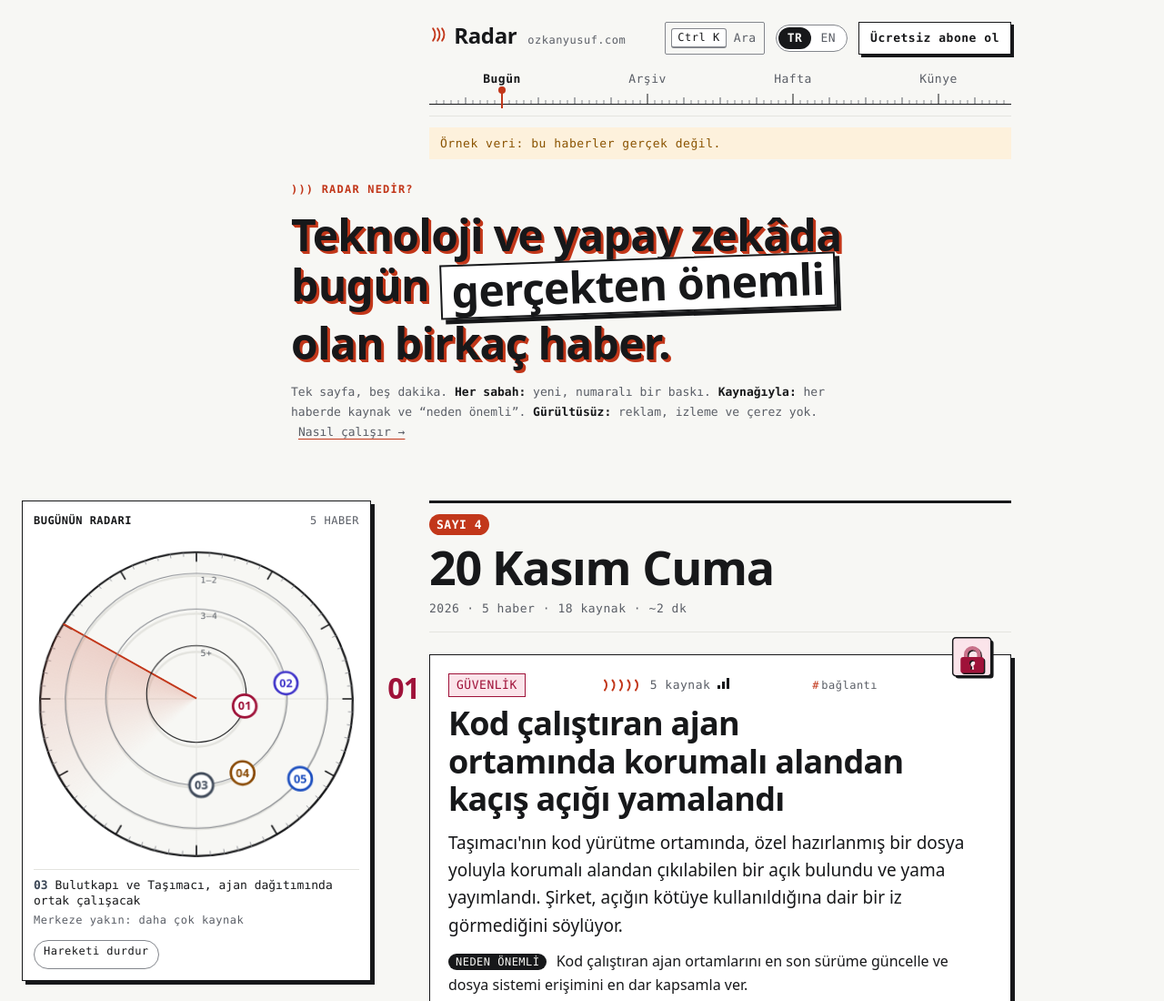
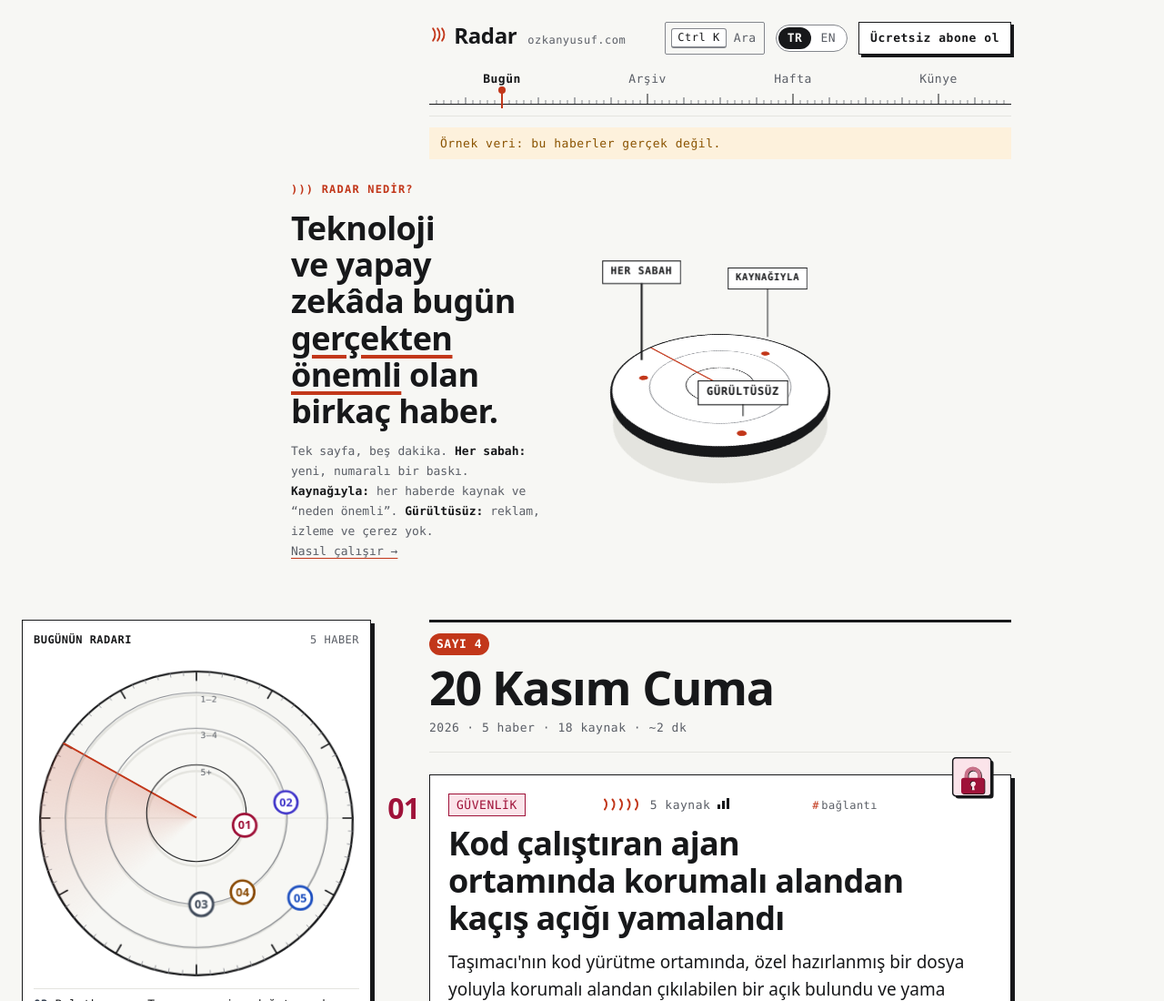
Before and after one commit to ysfzkn/radar-ai-news, an Astro site in the folder site/: page / in a window 1280 px wide. Shown: the top 1100 px of the page at 91% size. Built offline with nearby package versions, Linux system fonts and the light colour scheme; Astro itself is replaced by a stand-in of ours; a web font is replaced by a local one.

Commit message:
feat: a three-dimensional radar table beside the home page's introduction
The dish is a slab tipped back in perspective with its ground shadow below, its
beam turns, and Radar's three promises stand over it as plates on poles. The
pointer tips it; the pause control and reduced motion hold it still.

Co-Authored-By: Claude Fable 5.2 <noreply@anthropic.com>

```diff
--- a/site/src/components/Pitch.astro
+++ b/site/src/components/Pitch.astro
@@ -1,6 +1,9 @@
 ---
-// What Radar is, said once at the top of the home page, for a reader who has just arrived: a
-// headline set like raised type, with its three facts on one mono line under it.
+// What Radar is, said once at the top of the home page, for a reader who has just arrived: the
+// statement, and beside it a small radar table built in three dimensions. The dish is a slab seen
+// from above at an angle, its beam turns, and Radar's three promises stand over it as plates on
+// poles, each over its own blip. The promises are spelled out in the paragraph; the table is
+// decoration.
 import { COPY } from "../lib/copy";
 import { routes } from "../lib/routes";
 import type { Lang } from "../lib/schema";
@@ -14,6 +17,7 @@ const [before, marked, after] = pitch.lead;
 ---
 
 <section class="pitch" aria-label={pitch.label}>
+  <div class="pitch-copy">
     <p class="pitch-label">))) {pitch.label}</p>
     <p class="pitch-lead">{before}<em class="pitch-mark">{marked}</em>{after}</p>
     <p class="pitch-sub">
@@ -26,6 +30,29 @@ const [before, marked, after] = pitch.lead;
           </>
         ))
       }
+      {" "}
       <a class="pitch-more" href={routes[lang].about}>{pitch.more} →</a>
     </p>
+  </div>
+  <div class="pitch-stage">
+    <div class="pitch-rig">
+      <span class="pitch-shadow" aria-hidden="true"></span>
+      {[1, 2, 3, 4, 5, 6].map((n) => <span class={`pitch-edge pitch-edge-${n}`} aria-hidden="true" />)}
+      <div class="pitch-disc" aria-hidden="true">
+        <span class="pitch-ring pitch-ring-1"></span>
+        <span class="pitch-ring pitch-ring-2"></span>
+        <span class="pitch-hub"></span>
+        <span class="pitch-beam"></span>
+      </div>
+      <div class="pitch-specs" aria-hidden="true">
+        {
+          pitch.specs.map((s, i) => (
+            <span class={`pitch-pin pitch-pin-${i + 1}`}>
+              <span class="pitch-plate">{s.k}</span>
+            </span>
+          ))
+        }
+      </div>
+    </div>
+  </div>
 </section>
--- a/site/src/scripts/scope.ts
+++ b/site/src/scripts/scope.ts
@@ -96,6 +96,10 @@ try {
     reading(scope);
     idle(scope);
   }
+  // The home page's introduction: the same tilt, on its little radar table.
+  const stage = document.querySelector<HTMLElement>(".pitch-stage");
+  const rig = stage?.querySelector<HTMLElement>(".pitch-rig");
+  if (stage && rig) tilt(stage, rig);
 } catch {
   // The scope is still its markup and stylesheet: links, rings and readout.
 }
--- a/site/src/styles/base.css
+++ b/site/src/styles/base.css
@@ -474,12 +474,30 @@ a.lang-part:focus-visible {
 }
 
 /* An empty state: a dashed frame and a comment's slashes, in the label face. */
-/* What Radar is, once, at the top of the home page (Pitch.astro): no box, a headline set like
-   raised type. Its letters stand on a short accent extrusion (the site's one text-shadow, hard,
-   never blurred), and the marked words are a tilted plate with its own hard shadow that presses
-   flat under the pointer. */
+/* What Radar is, once, at the top of the home page (Pitch.astro): the statement, and beside it a
+   small radar table in three dimensions. The rig is one plane tipped back and turned
+   (preserve-3d); the dish is a slab (six ink discs under a white one), its ground shadow lies
+   well below it, and three plates stand over it on poles, turned back to face the reader. The
+   pointer tips the rig a little (scripts/scope.ts, --tilt-x / --tilt-y). */
 .pitch {
+  display: grid;
+  gap: var(--space-4);
+  align-items: center;
   margin: var(--space-5) 0 var(--space-6);
+}
+
+/* On a phone the table is two thirds the size, so the day's edition is not pushed off the screen. */
+@media (max-width: 47.99rem) {
+  .pitch {
+    --pitch-scale: 0.66;
+  }
+}
+
+@media (min-width: 48rem) {
+  .pitch {
+    grid-template-columns: minmax(0, 1fr) 21rem;
+    gap: var(--space-5);
+  }
 }
 
 .pitch-label {
@@ -494,46 +512,24 @@ a.lang-part:focus-visible {
 
 .pitch-lead {
   margin: 0;
-  max-width: 16em;
   font-family: var(--font-display);
-  font-size: clamp(1.875rem, 8.4vw, 3rem);
+  font-size: clamp(1.625rem, 6.4vw, 2.25rem);
   font-weight: 800;
   line-height: 1.12;
   letter-spacing: -0.015em;
-  text-shadow:
-    1px 1px 0 var(--accent),
-    2px 2px 0 var(--accent),
-    3px 3px 0 var(--accent);
   text-wrap: balance;
 }
 
 .pitch-mark {
-  display: inline-block;
-  margin: 0 0.12em 0.12em 0;
-  padding: 0 0.22em 0.04em;
-  border: 2px solid var(--ink);
-  background: var(--surface);
-  box-shadow: 5px 5px 0 var(--ink);
   font-style: normal;
-  text-shadow: none;
-  rotate: -2deg;
-}
-
-@media (prefers-reduced-motion: no-preference) {
-  .pitch-mark {
-    transition:
-      translate 120ms ease-out,
-      box-shadow 120ms ease-out;
-  }
-}
-
-.pitch-mark:hover {
-  translate: 5px 5px;
-  box-shadow: 0px 0px 0 var(--ink);
+  text-decoration: underline;
+  text-decoration-color: var(--accent);
+  text-decoration-thickness: 0.12em;
+  text-underline-offset: 0.14em;
 }
 
 .pitch-sub {
-  margin: var(--space-4) 0 0;
+  margin: var(--space-3) 0 0;
   color: var(--muted);
   font-family: var(--font-label);
   font-size: 0.8125rem;
@@ -545,8 +541,184 @@ a.lang-part:focus-visible {
 }
 
 .pitch-more {
-  margin-left: var(--space-2);
   white-space: nowrap;
+}
+
+.pitch-stage {
+  display: grid;
+  place-items: end center;
+  height: calc(18.5rem * var(--pitch-scale, 1));
+  padding-bottom: calc(4.5rem * var(--pitch-scale, 1));
+  perspective: 60rem;
+}
+
+.pitch-rig {
+  --rx: 60deg;
+  --rz: -24deg;
+  position: relative;
+  width: calc(15rem * var(--pitch-scale, 1));
+  height: calc(15rem * var(--pitch-scale, 1));
+  margin-bottom: calc(-3.75rem * var(--pitch-scale, 1));
+  transform: rotateX(calc(var(--rx) + var(--tilt-x, 0deg))) rotateZ(calc(var(--rz) + var(--tilt-y, 0deg)));
+  transform-style: preserve-3d;
+}
+
+.pitch-shadow,
+.pitch-edge,
+.pitch-disc {
+  position: absolute;
+  inset: 0;
+  border-radius: 50%;
+}
+
+.pitch-shadow {
+  background: var(--line);
+  transform: translateZ(calc(-2.75rem * var(--pitch-scale, 1)));
+}
+
+.pitch-edge {
+  background: var(--ink);
+}
+
+.pitch-edge-1 {
+  transform: translateZ(-2px);
+}
+
+.pitch-edge-2 {
+  transform: translateZ(-4px);
+}
+
+.pitch-edge-3 {
+  transform: translateZ(-6px);
+}
+
+.pitch-edge-4 {
+  transform: translateZ(-8px);
+}
+
+.pitch-edge-5 {
+  transform: translateZ(-10px);
+}
+
+.pitch-edge-6 {
+  transform: translateZ(-12px);
+}
+
+.pitch-disc {
+  border: 2px solid var(--ink);
+  background: var(--surface);
+}
+
+.pitch-ring,
+.pitch-hub {
+  position: absolute;
+  border-radius: 50%;
+}
+
+.pitch-ring {
+  border: 1.5px solid var(--control-border);
+}
+
+.pitch-ring-1 {
+  inset: 17%;
+}
+
+.pitch-ring-2 {
+  inset: 34%;
+  border-color: var(--ink);
+}
+
+.pitch-hub {
+  inset: calc(50% - 0.25rem);
+  background: var(--ink);
+}
+
+.pitch-beam {
+  position: absolute;
+  top: calc(50% - 1px);
+  left: 50%;
+  width: 50%;
+  height: 2px;
+  background: var(--accent);
+  transform-origin: 0 50%;
+  rotate: -50deg;
+}
+
+.pitch-specs {
+  position: absolute;
+  inset: 0;
+  margin: 0;
+  padding: 0;
+  list-style: none;
+  transform-style: preserve-3d;
+}
+
+/* A pin: a point on the dish, with its blip; the plate stands --h above it. */
+.pitch-pin {
+  position: absolute;
+  width: 0;
+  height: 0;
+  transform-style: preserve-3d;
+}
+
+.pitch-pin::before {
+  content: "";
+  position: absolute;
+  top: -0.3125rem;
+  left: -0.3125rem;
+  width: 0.625rem;
+  height: 0.625rem;
+  border-radius: 50%;
+  background: var(--accent);
+}
+
+.pitch-pin-1 {
+  --h: calc(6rem * var(--pitch-scale, 1));
+  top: 30%;
+  left: 20%;
+}
+
+.pitch-pin-2 {
+  --h: calc(4rem * var(--pitch-scale, 1));
+  top: 32%;
+  left: 82%;
+}
+
+.pitch-pin-3 {
+  --h: calc(0.875rem * var(--pitch-scale, 1));
+  top: 90%;
+  left: 42%;
+}
+
+/* The plate undoes the rig's turn, so it faces the reader; its pole is the plate's own, drawn
+   straight down for the height as the tipped rig shows it. */
+.pitch-plate {
+  position: absolute;
+  top: 0;
+  left: 0;
+  display: block;
+  width: max-content;
+  padding: 0.25rem 0.5rem;
+  border: 1.5px solid var(--ink);
+  background: var(--surface);
+  font-family: var(--font-label);
+  font-size: 0.6875rem;
+  font-weight: 700;
+  letter-spacing: 0.06em;
+  line-height: 1.35;
+  text-transform: uppercase;
+  transform: translateZ(var(--h)) rotateZ(calc(0deg - var(--rz) - var(--tilt-y, 0deg)))
+    rotateX(calc(0deg - var(--rx) - var(--tilt-x, 0deg))) translate(-50%, -100%) translateY(calc(var(--h) * -0.02));
+}
+
+.pitch-plate::after {
+  content: "";
+  position: absolute;
+  top: 100%;
+  left: calc(50% - 0.75px);
+  width: 1.5px;
+  height: calc(var(--h) * 0.86);
+  background: var(--ink);
 }
 
 .empty {
@@ -3191,6 +3363,15 @@ kbd {
 
   /* The horizon's dish turns once a minute's third, its birds glide on their own slow courses.
      Paused, the dish faces the reader and the birds hold their places. */
+  /* The introduction's table: its beam turns and the whole rig floats a little. Paused, both hold. */
+  html.js:not(.still) .pitch-beam {
+    animation: pitch-turn 6s linear infinite;
+  }
+
+  html.js:not(.still) .pitch-rig {
+    animation: pitch-float 6s ease-in-out infinite;
+  }
+
   html.js:not(.still) .hz-turn {
     animation: dish-turn 20s ease-in-out infinite;
   }
@@ -3366,6 +3547,27 @@ kbd {
 }
 
 /* A full turn of the dish seen from the side: it faces away, edge on, then back. */
+@keyframes pitch-turn {
+  from {
+    rotate: -50deg;
+  }
+
+  to {
+    rotate: 310deg;
+  }
+}
+
+@keyframes pitch-float {
+  0%,
+  100% {
+    translate: 0 0;
+  }
+
+  50% {
+    translate: 0 -0.375rem;
+  }
+}
+
 @keyframes dish-turn {
   0%,
   100% {
@@ -3447,6 +3649,8 @@ kbd {
   html.intro body::before,
   .ink-go .ink-w,
   .is-off .screen-off,
+  html.js:not(.still) .pitch-beam,
+  html.js:not(.still) .pitch-rig,
   html.js:not(.still) .hz-turn,
   html.js:not(.still) .hz-bird,
   .em-mid .em-face,
```
Also changed, not shown: site/test/build.test.ts (+5 -7 lines). Lines whose indentation alone changed are shown as unchanged.
